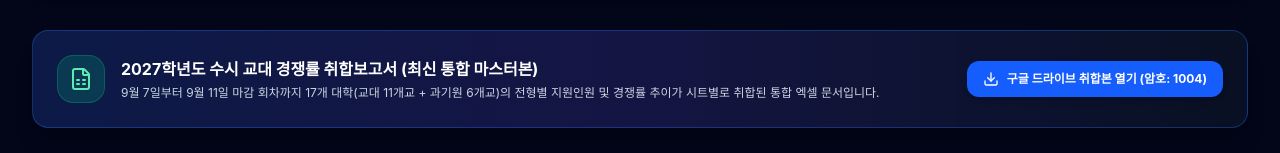
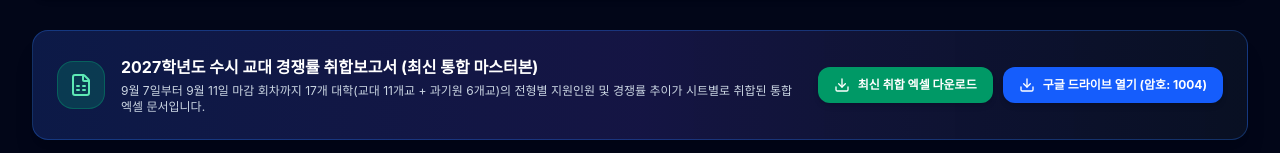
Before and after one commit to ibrkiller-penz/jinhak, a React (Vite) app in the folder web/: page / in a window 1280 px wide. Both pictures are taken after a click on the button "취합 보고서 & 로그". Shown: the part 189-342 px from the top of the page. Built offline with nearby package versions, Linux system fonts and the light colour scheme; no server answers; the database is empty.

Commit message:
Fix 취합보고서 format to match exact macro columns: 09-07, 09-08, 09-09, 09-10, 09-11 10h, 09-11 14h with full detailed rows

```diff
--- a/web/src/pages/ReportsPage.tsx
+++ b/web/src/pages/ReportsPage.tsx
@@ -80,13 +80,21 @@ export const ReportsPage: React.FC = () => {
 
           <div className="flex items-center gap-2.5 flex-wrap shrink-0">
             <a
+              href="/2027대입_수시모집경쟁률취합_정보분석3팀_교대_최신.xlsx"
+              download="2027대입_수시모집경쟁률취합_정보분석3팀_교대_최신.xlsx"
+              className="px-4 py-2.5 bg-emerald-600 hover:bg-emerald-500 text-white rounded-xl text-xs font-bold transition flex items-center gap-2 shadow-md cursor-pointer"
+            >
+              <Download className="w-4 h-4" />
+              최신 취합 엑셀 다운로드
+            </a>
+            <a
               href="https://drive.google.com/drive/u/0/folders/1WmHB5_EqiZklq6kRnMXDn_kfbNXAD61j"
               target="_blank"
               rel="noreferrer"
               className="px-4 py-2.5 bg-blue-600 hover:bg-blue-500 text-white rounded-xl text-xs font-bold transition flex items-center gap-2 shadow-md cursor-pointer"
             >
               <Download className="w-4 h-4" />
-              구글 드라이브 취합본 열기 (암호: 1004)
+              구글 드라이브 열기 (암호: 1004)
             </a>
           </div>
         </div>
```
Also changed, not shown: 2 other files (tests, documents, lock files or other folders).
